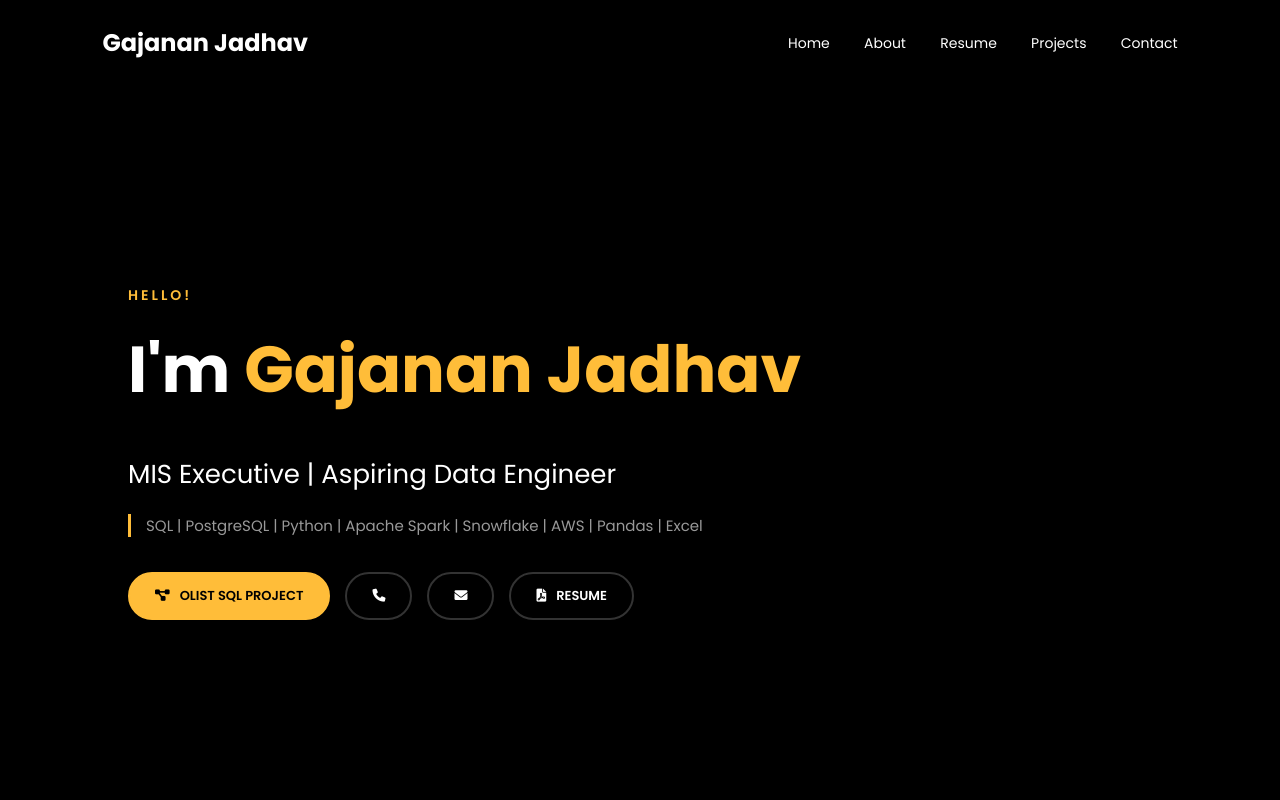
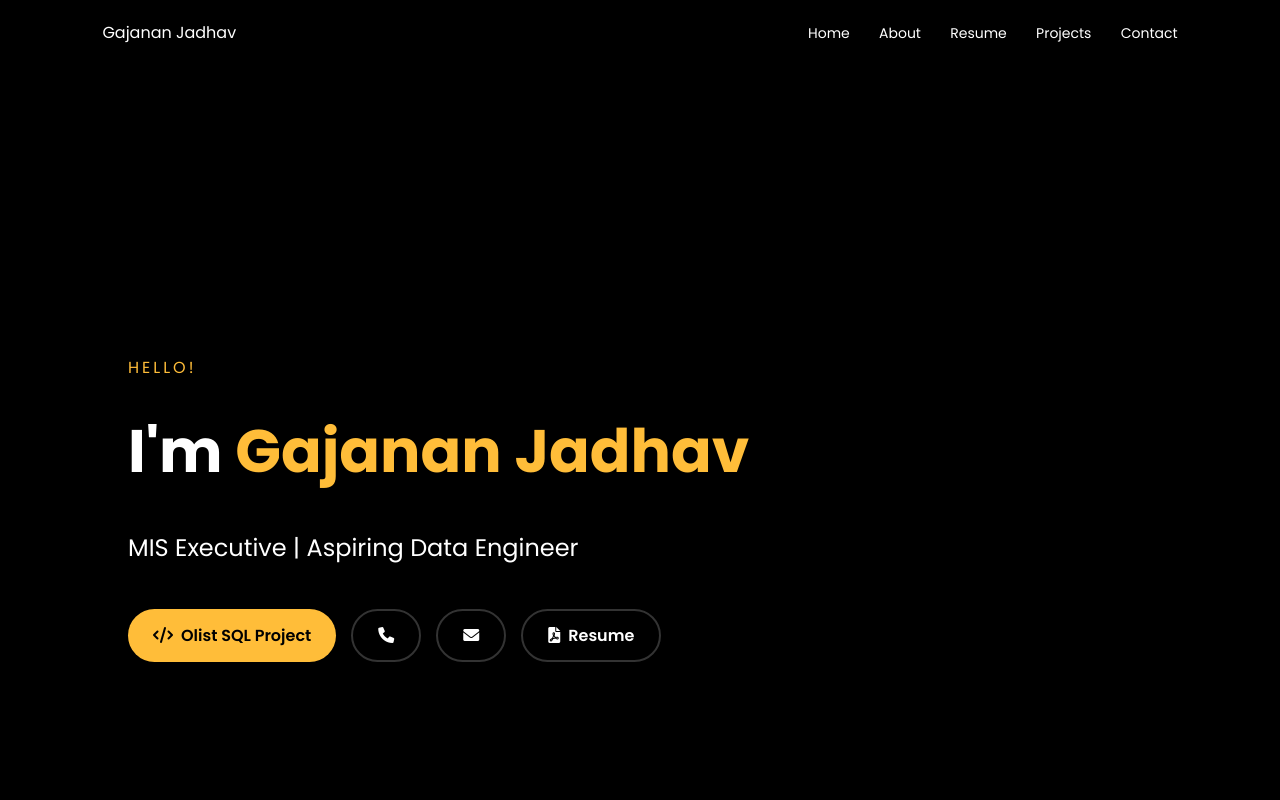
Before and after one commit to gajananjadhav-ai/Portfolio-Website, a plain HTML site: page index.html in a window 1280 px wide. Shown: the top 800 px of the page. Drawn offline with Linux system fonts and the light colour scheme.

Commit message:
Update index.html

```diff
--- a/index.html
+++ b/index.html
@@ -7,87 +7,29 @@
     <link href="https://fonts.googleapis.com/css2?family=Poppins:wght@300;400;600;700&display=swap" rel="stylesheet">
     <link rel="stylesheet" href="https://cdnjs.cloudflare.com/ajax/libs/font-awesome/6.0.0/css/all.min.css">
     <style>
-        :root {
-            --bg-color: #000000;
-            --primary-color: #ffbd39;
-            --text-color: #ffffff;
-            --secondary-text: #999999;
-        }
+        :root { --bg-color: #000000; --primary-color: #ffbd39; --text-color: #ffffff; --sec-bg: #111111; }
+        body { background-color: var(--bg-color); color: var(--text-color); font-family: 'Poppins', sans-serif; margin: 0; scroll-behavior: smooth; }
 
-        body {
-            background-color: var(--bg-color);
-            color: var(--text-color);
-            font-family: 'Poppins', sans-serif;
-            margin: 0;
-            padding: 0;
-            scroll-behavior: smooth;
-        }
-
-        /* Navigation */
-        nav {
-            display: flex;
-            justify-content: space-between;
-            align-items: center;
-            padding: 25px 8%;
-            position: sticky;
-            top: 0;
-            background: rgba(0,0,0,0.9);
-            z-index: 1000;
-        }
-
-        .logo { font-size: 24px; font-weight: 700; }
-        .nav-links a {
-            color: var(--text-color);
-            text-decoration: none;
-            margin-left: 30px;
-            font-size: 14px;
-            transition: 0.3s;
-        }
+        nav { display: flex; justify-content: space-between; padding: 20px 8%; position: fixed; width: 84%; background: rgba(0,0,0,0.9); z-index: 1000; }
+        .nav-links a { color: #fff; text-decoration: none; margin-left: 25px; font-size: 14px; transition: 0.3s; }
         .nav-links a:hover { color: var(--primary-color); }
 
+        section { padding: 100px 10%; min-height: 80vh; border-bottom: 1px solid #222; }
+        .section-title { font-size: 40px; margin-bottom: 30px; font-weight: 700; }
+        .section-title span { color: var(--primary-color); }
+
         /* Hero Section */
-        .hero {
-            height: 90vh;
-            display: flex;
-            flex-direction: column;
-            justify-content: center;
-            padding: 0 10%;
-        }
+        .hero { height: 100vh; display: flex; flex-direction: column; justify-content: center; }
+        h1 { font-size: 60px; margin: 10px 0; }
+        h1 span { color: var(--primary-color); }
+        .btn-group { display: flex; gap: 15px; margin-top: 20px; }
+        .btn { padding: 12px 25px; border-radius: 50px; text-decoration: none; border: 2px solid #333; color: #fff; display: flex; align-items: center; gap: 8px; font-weight: 600; }
+        .btn-primary { background: var(--primary-color); color: #000; border: none; }
 
-        .hello { color: var(--primary-color); font-weight: 600; letter-spacing: 3px; font-size: 14px; margin-bottom: 5px; }
-        h1 { font-size: 65px; margin: 10px 0; font-weight: 800; }
-        h1 span { color: var(--primary-color); }
-        .role { font-size: 26px; color: var(--text-color); margin-bottom: 20px; font-weight: 400; }
-
-        .skills {
-            color: var(--secondary-text);
-            margin-bottom: 35px;
-            font-size: 15px;
-            border-left: 3px solid var(--primary-color);
-            padding-left: 15px;
-            max-width: 800px;
-        }
-
-        /* Buttons Style */
-        .btn-group { display: flex; flex-wrap: wrap; gap: 15px; }
-        .btn {
-            padding: 12px 25px;
-            border-radius: 50px;
-            text-decoration: none;
-            font-weight: 600;
-            font-size: 13px;
-            text-transform: uppercase;
-            transition: 0.3s;
-            border: 2px solid #333;
-            color: #fff;
-            display: inline-flex;
-            align-items: center;
-            gap: 10px;
-        }
-        .btn-primary { background-color: var(--primary-color); color: #000; border-color: var(--primary-color); }
-        .btn:hover { transform: translateY(-3px); border-color: var(--primary-color); }
-
-        .section-anchor { padding-top: 80px; }
+        /* Content Styles */
+        .about-text { color: #999; line-height: 1.8; max-width: 800px; font-size: 16px; }
+        .project-card { background: var(--sec-bg); padding: 30px; border-radius: 10px; border: 1px solid #222; }
+        .skill-tag { display: inline-block; background: #222; color: var(--primary-color); padding: 5px 15px; border-radius: 20px; margin: 5px; font-size: 13px; }
     </style>
 </head>
 <body>
@@ -95,7 +37,7 @@
     <nav>
         <div class="logo">Gajanan Jadhav</div>
         <div class="nav-links">
-            <a href="index.html">Home</a>
+            <a href="#home">Home</a>
             <a href="#about">About</a>
             <a href="#resume">Resume</a>
             <a href="#projects">Projects</a>
@@ -103,38 +45,50 @@
         </div>
     </nav>
 
-    <section class="hero">
-        <p class="hello">HELLO!</p>
+    <section id="home" class="hero">
+        <p style="color:var(--primary-color); letter-spacing:3px;">HELLO!</p>
         <h1>I'm <span>Gajanan Jadhav</span></h1>
-        <p class="role">MIS Executive | Aspiring Data Engineer</p>
-
-        <div class="skills">
-            SQL | PostgreSQL | Python | Apache Spark | Snowflake | AWS | Pandas | Excel
-        </div>
-
+        <p style="font-size: 24px;">MIS Executive | Aspiring Data Engineer</p>
         <div class="btn-group">
-            <a href="https://github.com/gajananjadhav-ai/olist-sql-project" target="_blank" class="btn btn-primary">
-                <i class="fa-solid fa-diagram-project"></i> Olist SQL Project
-            </a>
-
-            <a href="tel:8788515918" class="btn">
-                <i class="fa-solid fa-phone"></i>
-            </a>
-
-            <a href="mailto:jadhav.gajanan101@gmail.com" class="btn">
-                <i class="fa-solid fa-envelope"></i>
-            </a>
-
-            <a href="#" class="btn" onclick="alert('Coming soon!')">
-                <i class="fa-solid fa-file-pdf"></i> Resume
-            </a>
+            <a href="https://github.com/gajananjadhav-ai/olist-sql-project" target="_blank" class="btn btn-primary"><i class="fa-solid fa-code"></i> Olist SQL Project</a>
+            <a href="tel:8788515918" class="btn"><i class="fa-solid fa-phone"></i></a>
+            <a href="mailto:jadhav.gajanan101@gmail.com" class="btn"><i class="fa-solid fa-envelope"></i></a>
+            <a href="#" class="btn" onclick="alert('Resume Coming Soon!')"><i class="fa-solid fa-file-pdf"></i> Resume</a>
         </div>
     </section>
 
-    <div id="about" class="section-anchor"></div>
-    <div id="resume" class="section-anchor"></div>
-    <div id="projects" class="section-anchor"></div>
-    <div id="contact" class="section-anchor"></div>
+    <section id="about">
+        <h2 class="section-title">About <span>Me</span></h2>
+        <div class="about-text">
+            <p>I am a dedicated <strong>MIS Executive</strong> with a strong passion for <strong>Data Engineering</strong>.</p>
+            <p>Currently mastering <strong>Apache Spark 3.5.7</strong>, I focus on building efficient data pipelines and managing large-scale databases using PostgreSQL and Snowflake.</p>
+            <div>
+                <span class="skill-tag">SQL</span> <span class="skill-tag">Python</span> <span class="skill-tag">Apache Spark</span>
+                <span class="skill-tag">Snowflake</span> <span class="skill-tag">AWS</span> <span class="skill-tag">PostgreSQL</span>
+            </div>
+        </div>
+    </section>
+
+    <section id="resume" style="background: var(--sec-bg);">
+        <h2 class="section-title">My <span>Resume</span></h2>
+        <p>Experience & Education details are being updated. Check back soon!</p>
+    </section>
+
+    <section id="projects">
+        <h2 class="section-title">Latest <span>Projects</span></h2>
+        <div class="project-card">
+            <h3>Olist E-commerce SQL Analysis</h3>
+            <p style="color:#999;">Extensive data analysis using SQL and PostgreSQL to uncover business insights from Brazilian e-commerce datasets.</p>
+            <a href="https://github.com/gajananjadhav-ai/olist-sql-project" target="_blank" style="color:var(--primary-color); text-decoration:none;">View on GitHub →</a>
+        </div>
+    </section>
+
+    <section id="contact">
+        <h2 class="section-title">Get In <span>Touch</span></h2>
+        <p>Feel free to reach out for collaborations or opportunities.</p>
+        <p><i class="fa-solid fa-phone" style="color:var(--primary-color)"></i> +91 8788515918</p>
+        <p><i class="fa-solid fa-envelope" style="color:var(--primary-color)"></i> jadhav.gajanan101@gmail.com</p>
+    </section>
 
 </body>
 </html>
```
